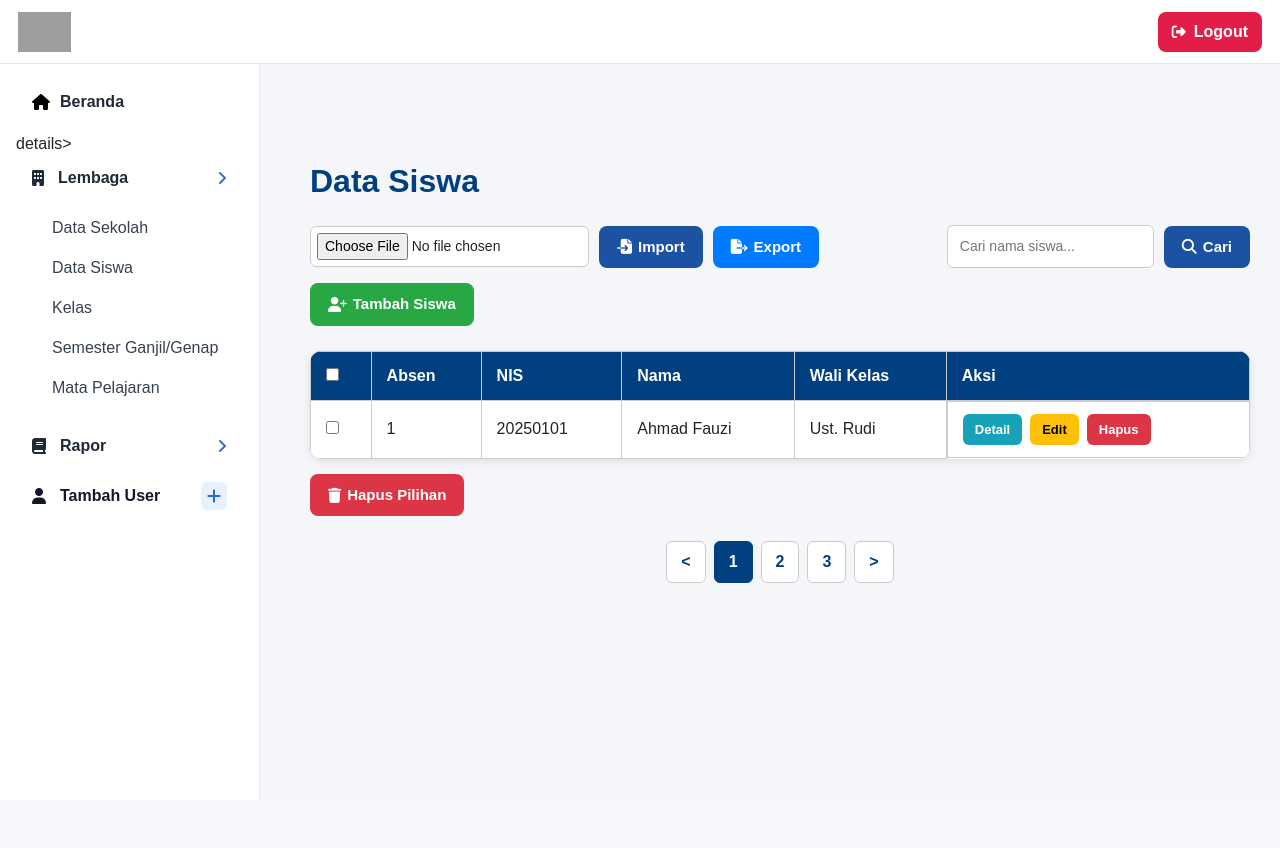
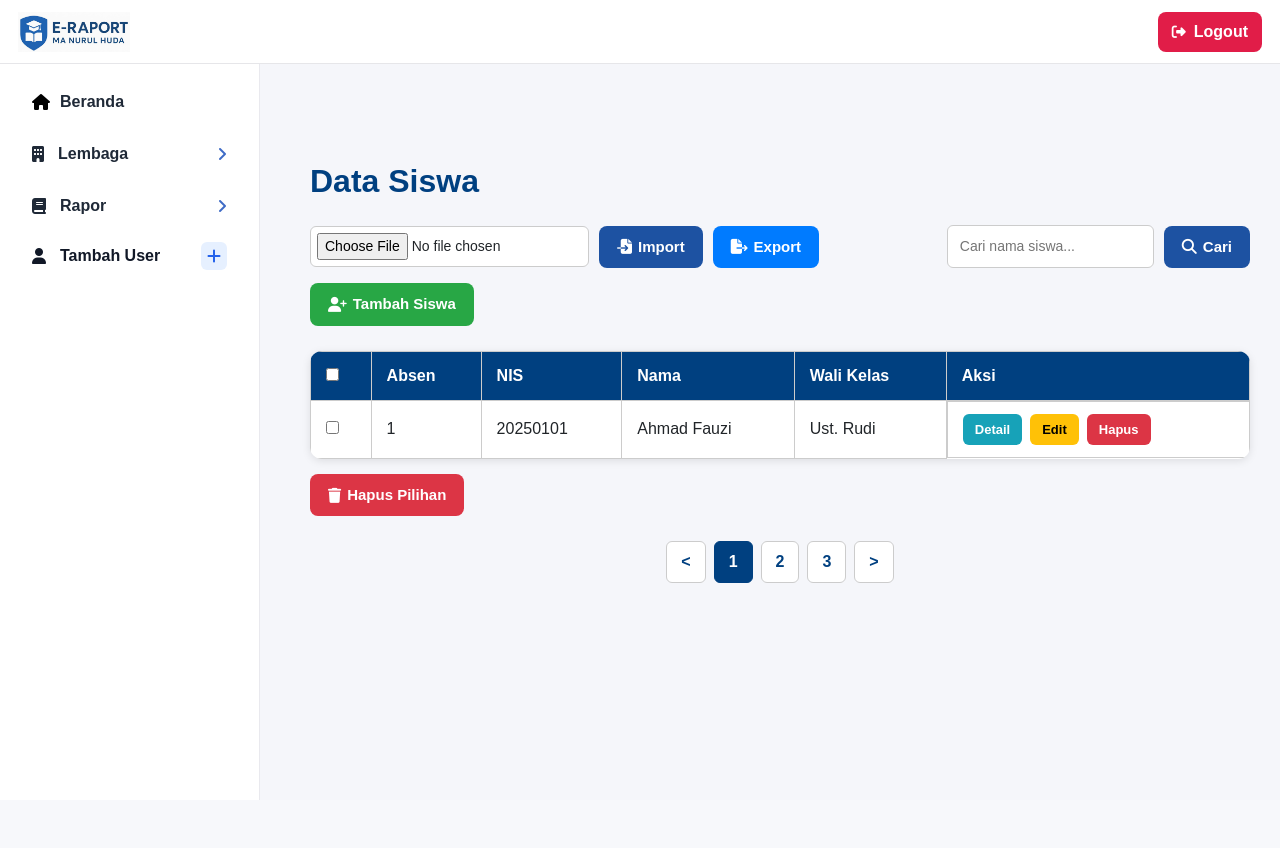
Before and after one commit to Cumikkk/Raport, a PHP site: page /Lembaga/data_siswa/data_siswa.php in a window 1280 px wide. Run offline with PHP 8.4, Linux system fonts and the light colour scheme; grey boxes are pictures that could not be loaded.

Commit message:
revisi data siswa

```diff
--- a/Lembaga/data_sekolah/data_sekolah.php
+++ b/Lembaga/data_sekolah/data_sekolah.php
@@ -74,7 +74,6 @@ include '../../includes/navbar.php';
     }
 
 
-    }
 
     .btn-success {
       background-color: #28a745;
--- a/Lembaga/data_siswa/data_siswa.php
+++ b/Lembaga/data_siswa/data_siswa.php
@@ -7,13 +7,8 @@ include '../../includes/header.php';
 <?php
 include '../../includes/navbar.php';
 ?>
-  <!-- Font Awesome -->
-  <link rel="stylesheet"
-        href="https://cdnjs.cloudflare.com/ajax/libs/font-awesome/6.5.0/css/all.min.css">
 
-  <!-- CSS dashboard utama -->
-
-  <style>
+<style>
     body {
       font-family: "Poppins", sans-serif;
       background-color: #f5f6fa;
@@ -217,68 +212,6 @@ include '../../includes/navbar.php';
     @keyframes fadeIn { from { opacity: 0; } to { opacity: 1; } }
     @keyframes slideDown { from { transform: translateY(-20px); opacity: 0; } to { transform: translateY(0); opacity: 1; } }
   </style>
-<body>
-
-  <input type="checkbox" id="menu-toggle" />
-
-  <!-- TOPBAR -->
-  <header class="topbar">
-    <label for="menu-toggle" class="hamburger">
-      <i class="fas fa-bars"></i>
-      <i class="fas fa-times close-icon"></i>
-    </label>
-
-    <div class="topbar-center">
-      <img src="../../Gambar/Tanpa judul (300 x 138 piksel).png" alt="Logo" class="dashboard-logo">
-    </div>
-
-    <a href="../../logout.php" class="logout-btn desktop-only">
-      <i class="fas fa-right-from-bracket"></i> Logout
-    </a>
-  </header>
-
-  <label for="menu-toggle" class="overlay"></label>
-
-  <!-- SIDEBAR -->
-  <aside class="sidebar">
-    <nav class="menu">
-      <a href="../../index.php" class="home-link">
-        <i class="fas fa-home"></i>
-        <span>Beranda</span>
-      </a>
-
-      details>
-        <summary><span><i class="fas fa-building"></i> Lembaga</span> <i class="fas fa-angle-right arrow"></i></summary>
-        <ul>
-          <li><a href="../data_sekolah/data_sekolah.php">Data Sekolah</a></li>
-          <li><a href="../data_siswa/data_siswa.php">Data Siswa</a></li>
-          <li><a href="#">Kelas</a></li>
-          <li><a href="#">Semester Ganjil/Genap</a></li>
-          <li><a href="#">Mata Pelajaran</a></li>
-        </ul>
-      </details>
-
-      <details>
-        <summary><span><i class="fas fa-book"></i> Rapor</span> <i class="fas fa-angle-right arrow"></i></summary>
-        <ul>
-          <li><a href="#">Peraturan Cetak</a></li>
-          <li><a href="#">Ekstrakurikuler</a></li>
-          <li><a href="#">Nilai Mapel</a></li>
-          <li><a href="#">Absensi</a></li>
-          <li><a href="#">Cetak Rapor</a></li>
-        </ul>
-      </details>
-
-      <a href="tambah-user.php" class="add-user">
-        <span><i class="fas fa-user"></i> Tambah User</span>
-        <i class="fas fa-plus plus-icon"></i>
-      </a>
-
-      <a href="logout.php" class="logout-btn mobile-only">
-        <i class="fas fa-right-from-bracket"></i> Logout
-      </a>
-    </nav>
-  </aside>
 
   <!-- MAIN -->
   <main class="content">
@@ -391,5 +324,4 @@ include '../../includes/navbar.php';
   });
 </script>
 
-</body>
-</html>
+<?php include '../../includes/footer.php'; ?>
```
